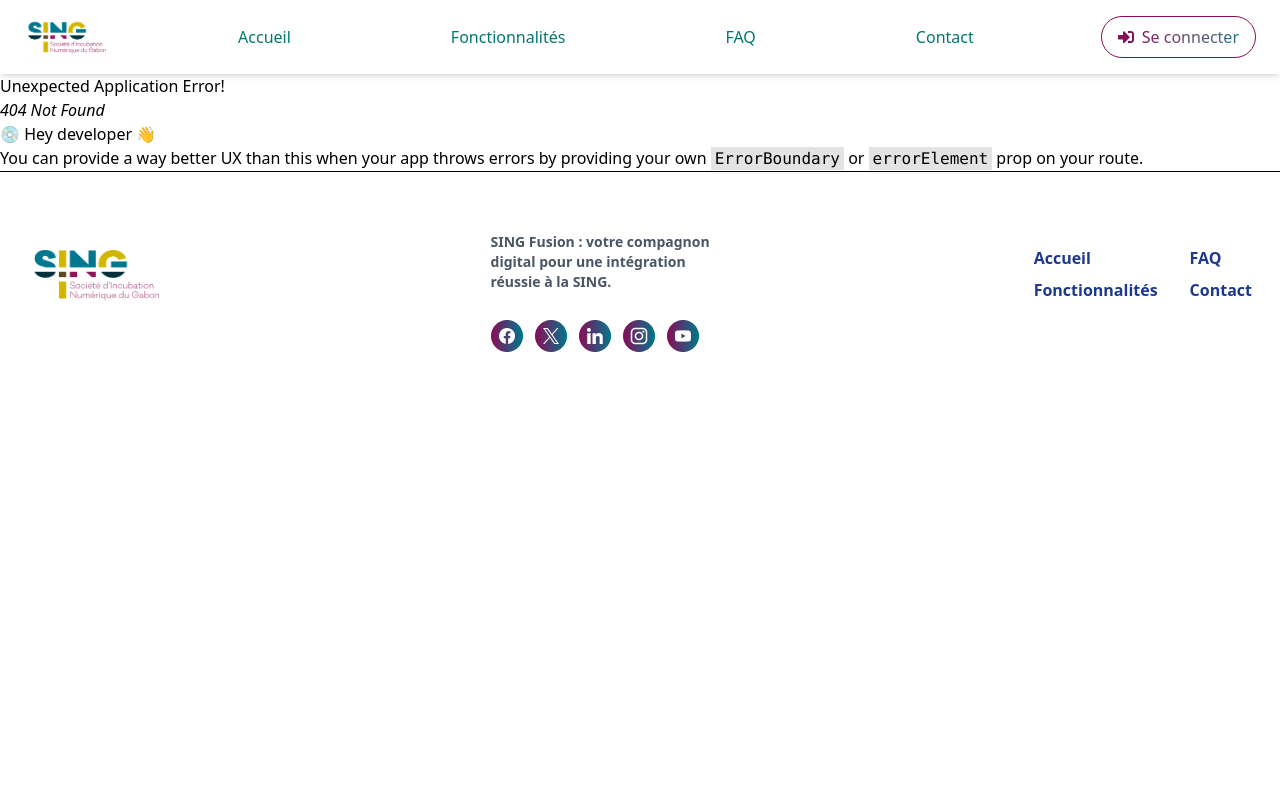
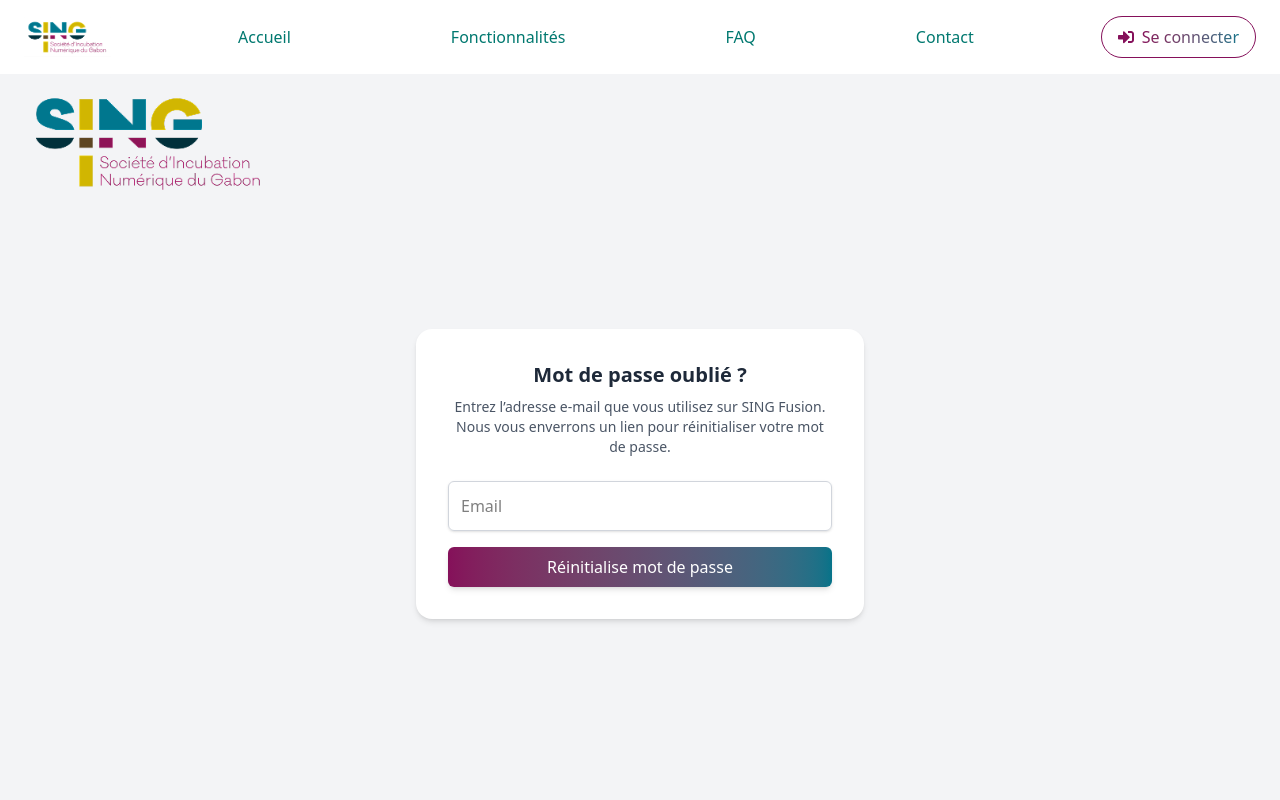
Before and after one commit to crossben/singpayv2, a React (Vite) app: page /mot-de-passe-oublie in a window 1280 px wide. Before the commit this address had no page. Shown: the top 800 px of the page. Built offline with nearby package versions, Linux system fonts and the light colour scheme.

Commit message:
added forgot password page

```diff
--- a/src/components/auth/loginForm.tsx
+++ b/src/components/auth/loginForm.tsx
@@ -4,7 +4,6 @@ import logo from "@/assets/images/auth/logo_sing_blanc.png";
 import { z } from "zod";
 import './style.css';
 
-// Définir le schéma de validation avec Zod
 const loginSchema = z.object({
     email: z.string().email("Veuillez entrer un email valide."),
     password: z.string().min(6, "Le mot de passe doit comporter au moins 6 caractères."),
@@ -76,7 +75,7 @@ const LoginForm: React.FC = () => {
                             {errors.password && <div className="text-red-500 text-sm">{errors.password}</div>}
                         </div>
                         <div className="text-right mb-4">
-                            <a href="#" className="text-white text-sm hover:underline">
+                            <a href="/mot-de-passe-oublie" className="text-white text-sm hover:underline">
                                 Mot de passe oublié ?
                             </a>
                         </div>
--- /dev/null
+++ b/src/components/auth/motDePasseOublier.tsx
@@ -0,0 +1,60 @@
+import React, { useState } from "react";
+import { z } from "zod";
+import logo from "@/assets/images/footer/logo_sing.png";
+
+const emailSchema = z.string().email("Veuillez entrer un email valide");
+
+const MotDePasseOublier: React.FC = () => {
+    const [email, setEmail] = useState("");
+    const [error, setError] = useState("");
+
+    const handleSubmit = (e: React.FormEvent) => {
+        e.preventDefault();
+        const result = emailSchema.safeParse(email);
+
+        if (!result.success) {
+            setError(result.error.errors[0].message);
+            return;
+        }
+
+        console.log("Email envoyé :", email);
+    };
+
+    return (
+        <div className="min-h-screen flex items-center justify-center bg-gray-100 px-4">
+            <div className="absolute top-16 left-6">
+                <div className="flex flex-col items-start py-5">
+                    <img src={logo} alt="" width={250} height={250} />
+                </div>
+            </div>
+            <div className="bg-white rounded-2xl shadow-md p-8 max-w-md w-full">
+                <h2 className="text-xl font-semibold text-gray-800 mb-2 text-center">
+                    Mot de passe oublié ?
+                </h2>
+                <p className="text-sm text-gray-600 text-center mb-6">
+                    Entrez l’adresse e-mail que vous utilisez sur SING Fusion. Nous vous
+                    enverrons un lien pour réinitialiser votre mot de passe.
+                </p>
+                <form onSubmit={handleSubmit} className="space-y-4">
+                    <input
+                        type="email"
+                        placeholder="Email"
+                        className="w-full p-3 rounded-md border border-gray-300 shadow-sm focus:outline-none focus:ring-2 focus:ring-purple-400"
+                        value={email}
+                        onChange={(e) => setEmail(e.target.value)}
+                        required
+                    />
+                    {error && <p className="text-red-500 text-sm">{error}</p>}
+                    <button
+                        type="submit"
+                        className="w-full py-2 rounded-md text-white font-medium shadow-md bg-gradient-to-r from-[#85105a] to-[#057389] hover:opacity-90 transition"
+                    >
+                        Réinitialise mot de passe
+                    </button>
+                </form>
+            </div>
+        </div>
+    );
+};
+
+export default MotDePasseOublier;
--- /dev/null
+++ b/src/pages/auth/motDepasse.tsx
@@ -0,0 +1,11 @@
+import MotDePasseOublier from "@/components/auth/motDePasseOublier";
+
+function MotDepasse() {
+    return (
+        <div>
+            <MotDePasseOublier />
+        </div>
+    );
+}
+
+export default MotDepasse;
--- a/src/routes/router.tsx
+++ b/src/routes/router.tsx
@@ -1,5 +1,6 @@
 import Home from "@/pages";
 import Login from "@/pages/auth/login";
+import MotDepasse from "@/pages/auth/motDepasse";
 import Register from "@/pages/auth/register";
 import { createBrowserRouter } from "react-router-dom";
 
@@ -16,6 +17,10 @@ const router = createBrowserRouter([
         path: "/register",
         element: <Register />,
     },
+    {
+        path: "/mot-de-passe-oublie",
+        element: <MotDepasse />,
+    },
 ]);
 
 export default router;
```
